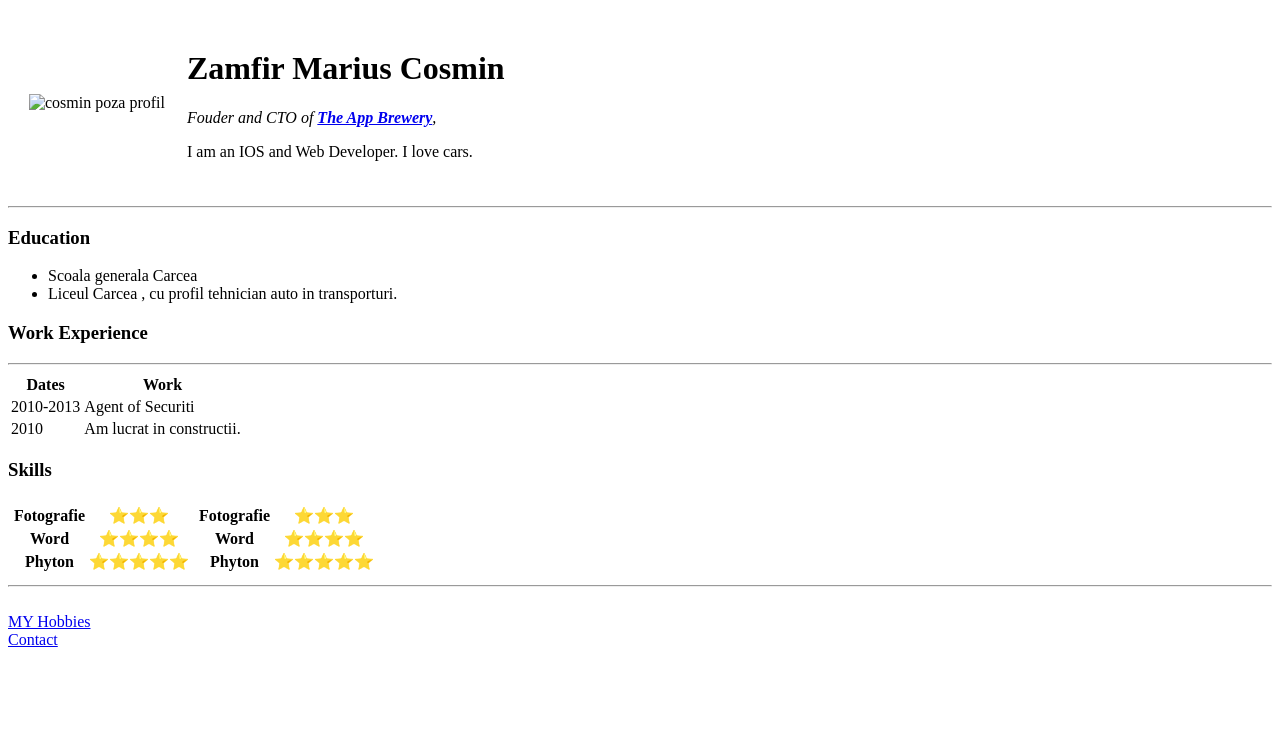
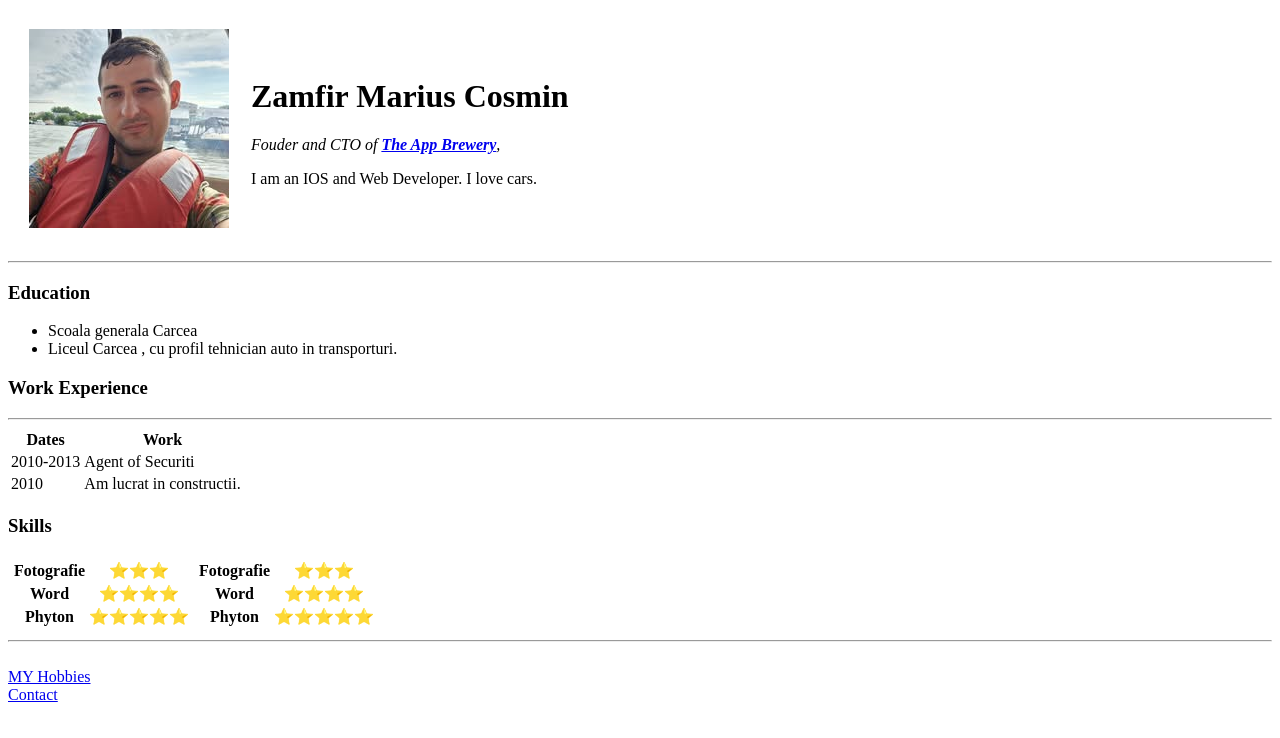
Before and after one commit to cosmyn90/cv, a plain HTML site: page index.html in a window 1280 px wide. Drawn offline with Linux system fonts and the light colour scheme.

Commit message:
Update index.html
poza

```diff
--- a/index.html
+++ b/index.html
@@ -8,7 +8,7 @@
   <body>
     <table cellspacing="20">
       <tr>
-        <td><img src="images/cosmin.jpg" alt="cosmin poza profil"></td>
+        <td><img src="cosmin.jpg" alt="cosmin poza profil"></td>
         <td><h1>Zamfir Marius Cosmin</h1>
             <p><em>Fouder and CTO of <strong><a href="https://www.google.ro/">The App Brewery</a></strong>,</em></p>
             <p>I am an IOS and Web Developer. I love cars. </p></td>
```
